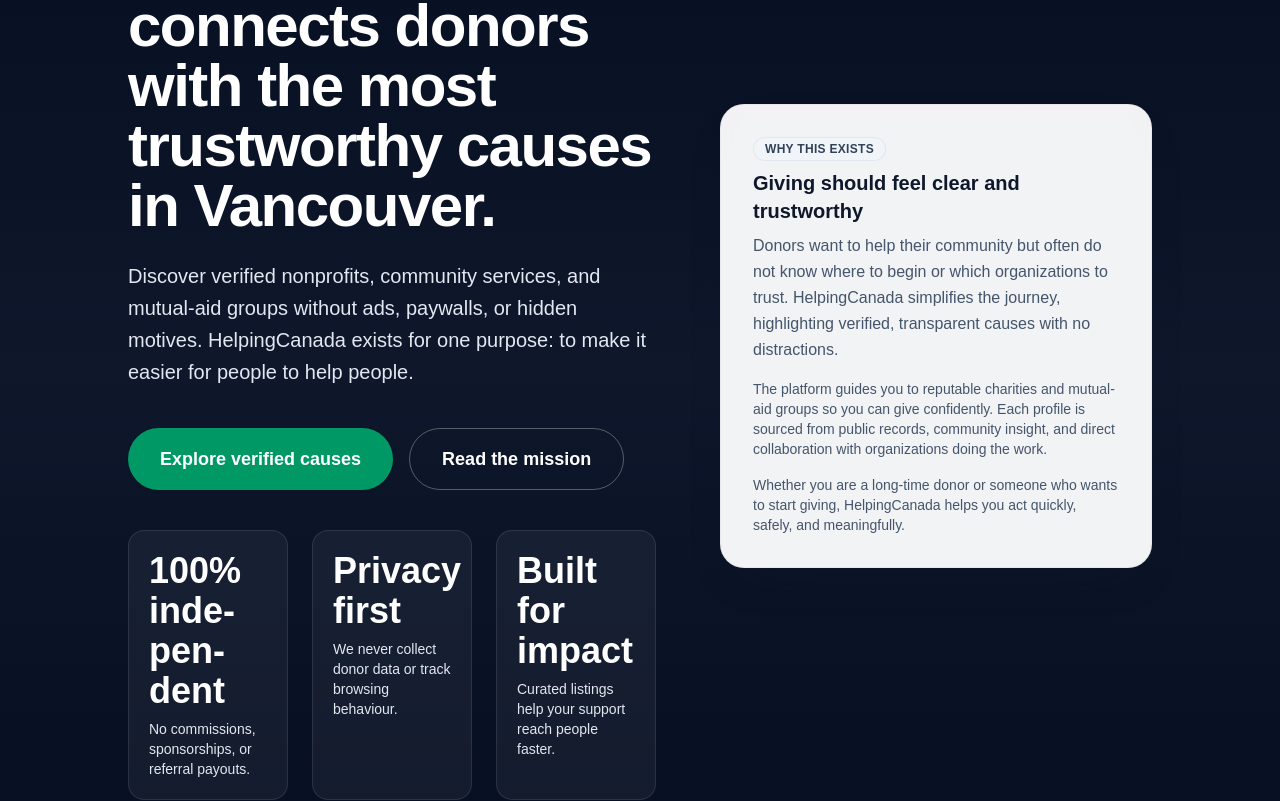
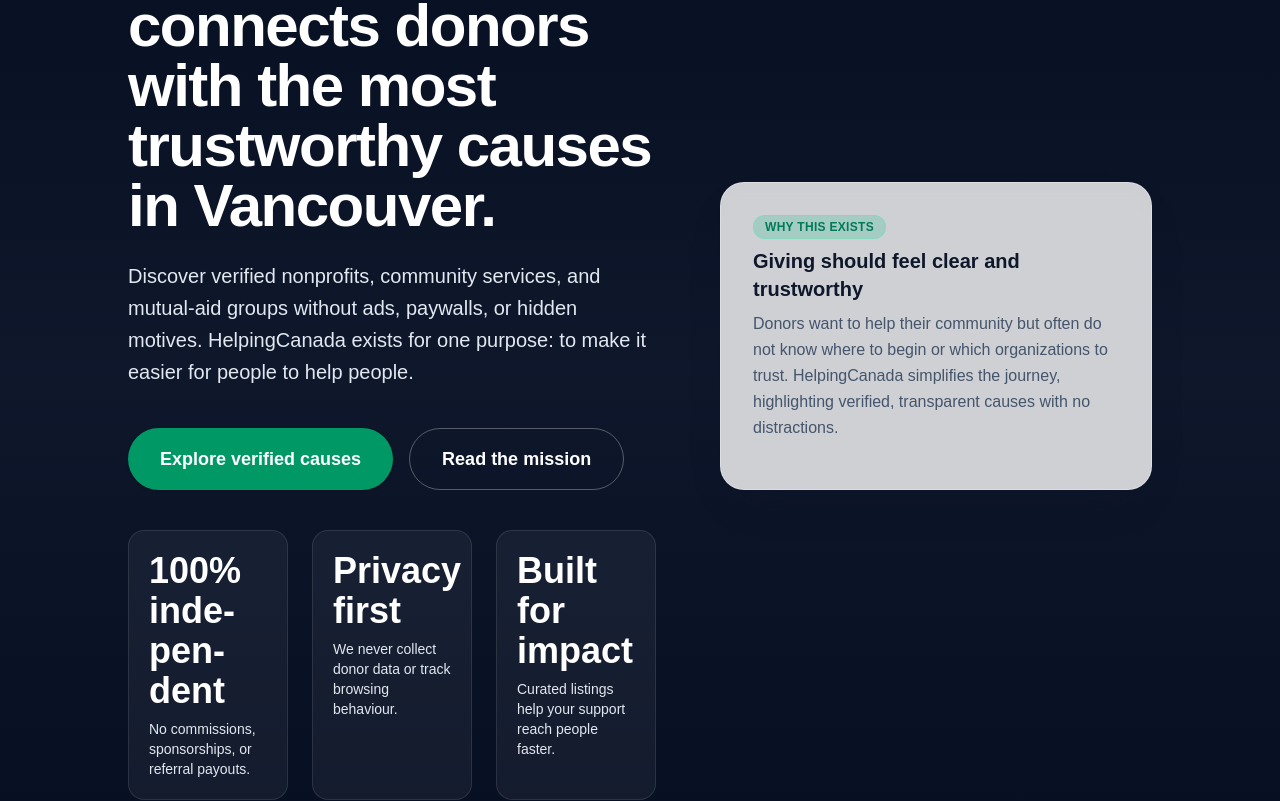
Before and after one commit to gmook9/helpingCanada, a Next.js app: page / in a window 1280 px wide. Shown: the part 642-1443 px from the top of the page. Built offline with nearby package versions, Linux system fonts and the light colour scheme.

Commit message:
Improved text content

```diff
--- a/src/app/page.tsx
+++ b/src/app/page.tsx
@@ -22,7 +22,7 @@
             />
             <div className="absolute inset-0 bg-gradient-to-r from-slate-950 via-slate-900/70 to-transparent" />
             <div className="relative z-10 flex h-full flex-col justify-between gap-4 p-6 sm:p-10">
-              <Badge className="bg-emerald-500/20 text-emerald-200 ring-emerald-300/40">Proudly Canadian</Badge>
+              <Badge className="bg-emerald-500/20 text-emerald-200 ring-emerald-300/40">Helping Canada</Badge>
               <div className="space-y-2 text-white">
                 <p className="text-xs uppercase tracking-[0.35em] text-emerald-200">Giving starts at home</p>
                 <h2 className="text-3xl font-semibold sm:text-4xl">A flag for everyone we support.</h2>
@@ -75,28 +75,18 @@
               </div>
             </div>
           </div>
-          <Card className="bg-white/95 text-slate-900 shadow-2xl">
+            <Card className="bg-white/5 border border-white/10 text-white shadow-2xl">
             <CardHeader>
-              <Badge variant="neutral" className="w-fit bg-emerald-50 text-emerald-700">
-                Why this exists
+              <Badge className="w-fit bg-emerald-500/20 text-emerald-200 ring-emerald-300/40">
+              Why this exists
               </Badge>
               <CardTitle className="text-3xl">Giving should feel clear and trustworthy</CardTitle>
-              <CardDescription>
-                Donors want to help their community but often do not know where to begin or which organizations to trust. HelpingCanada
-                simplifies the journey, highlighting verified, transparent causes with no distractions.
+              <CardDescription className="text-slate-200">
+              Donors want to help their community but often do not know where to begin or which organizations to trust. HelpingCanada
+              simplifies the journey, highlighting verified, transparent causes with no distractions.
               </CardDescription>
             </CardHeader>
-            <CardContent className="space-y-4 text-base text-slate-600">
-              <p>
-                The platform guides you to reputable charities and mutual-aid groups so you can give confidently. Each profile is
-                sourced from public records, community insight, and direct collaboration with organizations doing the work.
-              </p>
-              <p>
-                Whether you are a long-time donor or someone who wants to start giving, HelpingCanada helps you act quickly, safely,
-                and meaningfully.
-              </p>
-            </CardContent>
-          </Card>
+            </Card>
         </section>
 
 
```
